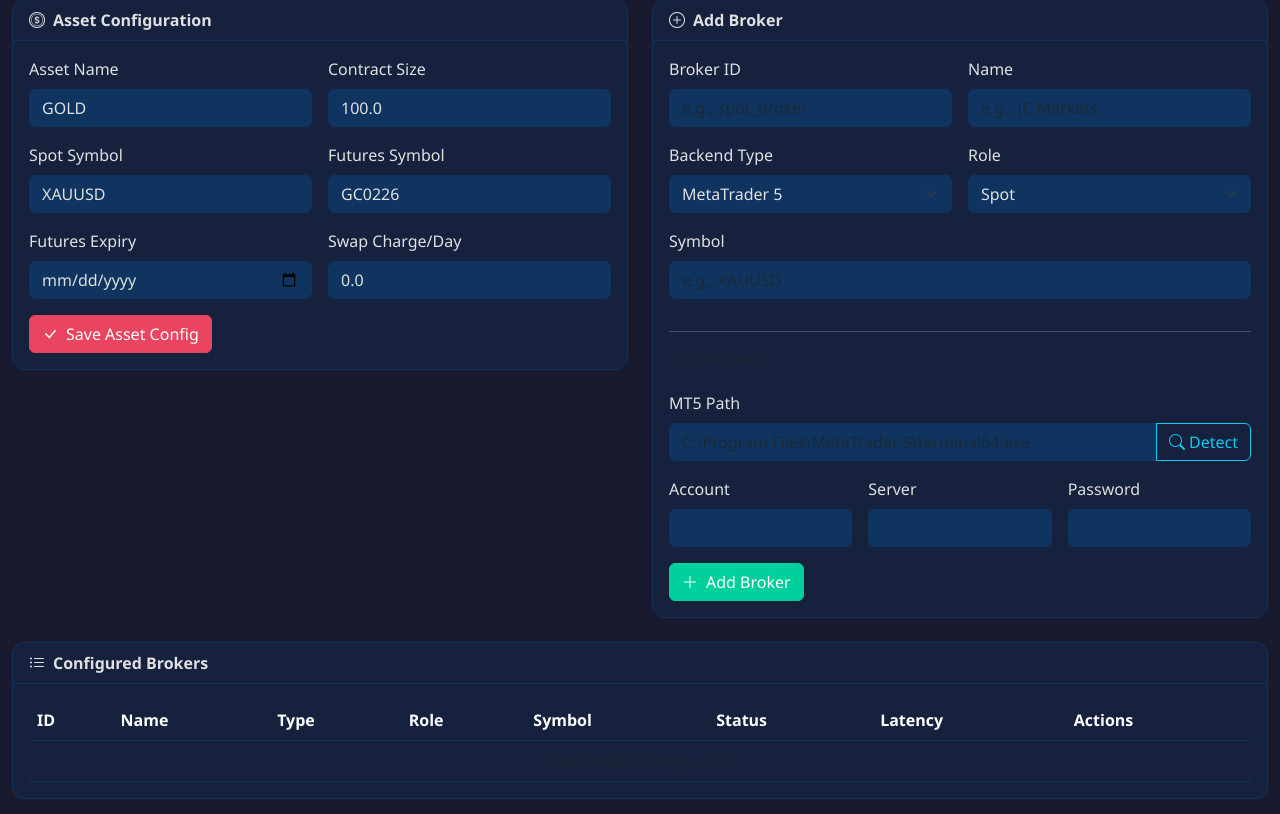
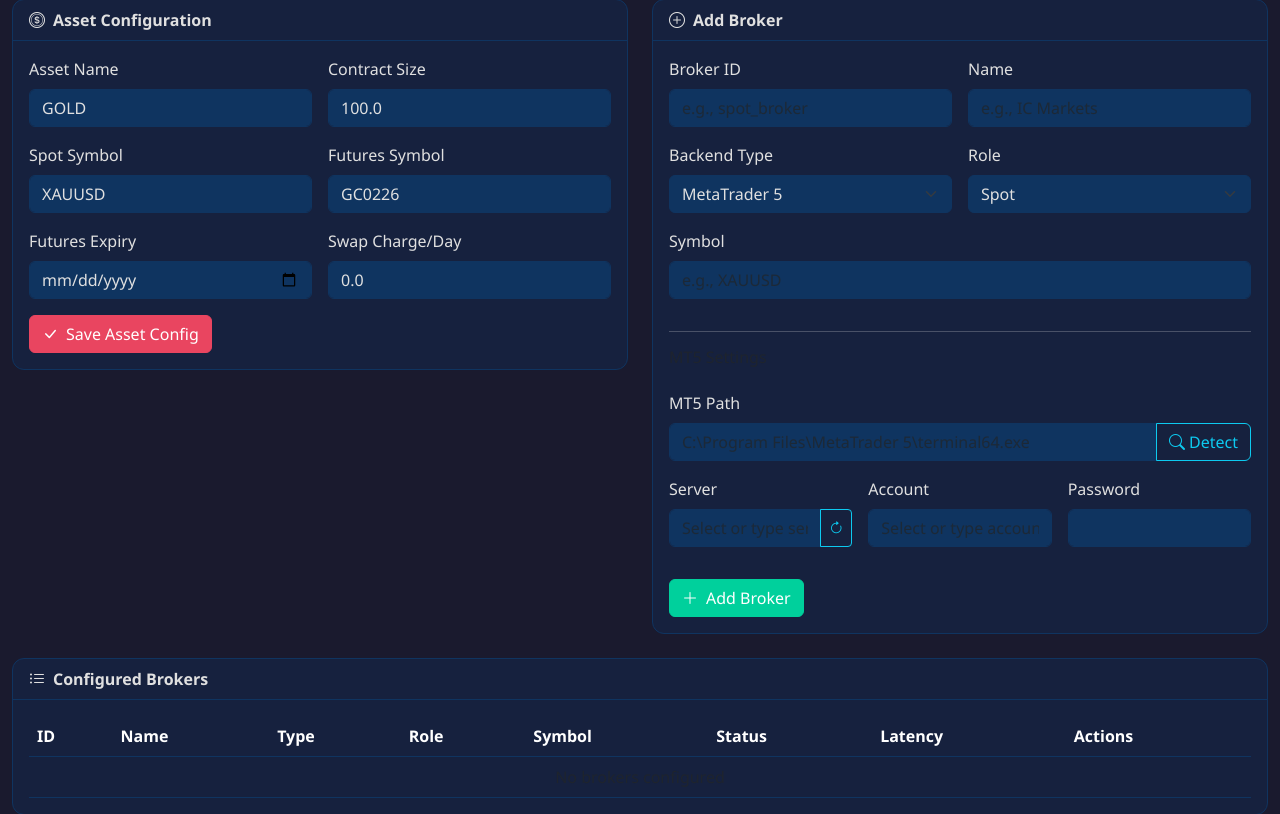
Before and after one commit to ajoxf/FIX_Protocol_Stat_Arb1, a Flask app: page /setup in a window 1280 px wide. Shown: the part 135-949 px from the top of the page. Run offline with Flask 3, Linux system fonts and the light colour scheme; data comes from the database, SQL or seed files in the repository; data that the repository does not hold is empty; some libraries are stand-ins or nearby versions.

Commit message:
Add MT5 account and server auto-detection
- Add /api/detect-mt5-accounts endpoint to scan MT5 data directory
- Reads servers from history folder and .srv files
- Reads saved accounts from config .ini files
- Auto-fills server and account fields when MT5 path is selected
- Server and Account fields now have autocomplete dropdowns
- Click refresh button to reload saved accounts

```diff
--- a/web/app.py
+++ b/web/app.py
@@ -497,6 +497,107 @@ def api_detect_mt5():
     })
 
 
+@app.route('/api/detect-mt5-accounts', methods=['POST'])
+def api_detect_mt5_accounts():
+    """Detect saved MT5 accounts for a given terminal path"""
+    import os
+    import hashlib
+    import configparser
+    import re
+
+    data = request.get_json()
+    mt5_path = data.get('mt5_path', '')
+
+    if not mt5_path or not os.path.isfile(mt5_path):
+        return jsonify({'success': False, 'error': 'Invalid MT5 path'})
+
+    found_servers = []
+    found_accounts = []
+
+    try:
+        # MT5 stores data in %APPDATA%\MetaQuotes\Terminal\<hash>\
+        # The hash is MD5 of the uppercase terminal path
+        terminal_path = os.path.dirname(mt5_path).upper()
+        path_hash = hashlib.md5(terminal_path.encode('utf-16-le')).hexdigest().upper()
+
+        appdata = os.environ.get('APPDATA', '')
+        data_dir = os.path.join(appdata, 'MetaQuotes', 'Terminal', path_hash)
+
+        if os.path.isdir(data_dir):
+            # Look for server list in config
+            config_dir = os.path.join(data_dir, 'config')
+
+            # Check for servers in the origin.txt or common config files
+            # Also check the 'servers' subdirectory in the main MT5 folder
+            servers_dir = os.path.join(os.path.dirname(mt5_path), 'config', 'servers')
+            if os.path.isdir(servers_dir):
+                for server_file in os.listdir(servers_dir):
+                    if server_file.endswith('.srv'):
+                        server_name = server_file[:-4]  # Remove .srv extension
+                        found_servers.append(server_name)
+
+            # Also check the history folder for server names
+            history_dir = os.path.join(data_dir, 'history')
+            if os.path.isdir(history_dir):
+                for item in os.listdir(history_dir):
+                    item_path = os.path.join(history_dir, item)
+                    if os.path.isdir(item_path) and item not in found_servers:
+                        # Server folders in history
+                        found_servers.append(item)
+
+            # Look for saved accounts in the accounts config
+            # Accounts are stored in accounts.dat (binary) but we can check lastlogin info
+            profiles_dir = os.path.join(data_dir, 'config')
+            if os.path.isdir(profiles_dir):
+                # Check for recent login info in ini files
+                for f in os.listdir(profiles_dir):
+                    if f.endswith('.ini'):
+                        try:
+                            ini_path = os.path.join(profiles_dir, f)
+                            with open(ini_path, 'r', encoding='utf-8', errors='ignore') as fp:
+                                content = fp.read()
+                                # Look for login patterns
+                                login_match = re.search(r'Login=(\d+)', content)
+                                server_match = re.search(r'Server=([^\r\n]+)', content)
+                                if login_match:
+                                    account_info = {
+                                        'account': login_match.group(1),
+                                        'server': server_match.group(1) if server_match else ''
+                                    }
+                                    if account_info not in found_accounts:
+                                        found_accounts.append(account_info)
+                        except Exception:
+                            pass
+
+            # Check common.ini for last used account
+            common_ini = os.path.join(data_dir, 'config', 'common.ini')
+            if os.path.isfile(common_ini):
+                try:
+                    with open(common_ini, 'r', encoding='utf-8', errors='ignore') as fp:
+                        content = fp.read()
+                        login_match = re.search(r'Login=(\d+)', content)
+                        server_match = re.search(r'Server=([^\r\n]+)', content)
+                        if login_match:
+                            account_info = {
+                                'account': login_match.group(1),
+                                'server': server_match.group(1) if server_match else ''
+                            }
+                            if account_info not in found_accounts:
+                                found_accounts.insert(0, account_info)  # Most recent first
+                except Exception:
+                    pass
+
+    except Exception as e:
+        return jsonify({'success': False, 'error': str(e)})
+
+    return jsonify({
+        'success': True,
+        'servers': sorted(set(found_servers)),
+        'accounts': found_accounts,
+        'data_dir': data_dir if 'data_dir' in dir() else None
+    })
+
+
 @app.route('/api/shutdown', methods=['POST'])
 def api_shutdown():
     """Shutdown the application gracefully"""
--- a/web/templates/setup.html
+++ b/web/templates/setup.html
@@ -121,16 +121,28 @@
                             <small class="text-muted" id="mt5-detect-status"></small>
                         </div>
                         <div class="col-md-4 mt5-fields">
-                            <label class="form-label">Account</label>
-                            <input type="number" class="form-control" name="mt5_account">
+                            <label class="form-label">Server</label>
+                            <div class="input-group">
+                                <input type="text" class="form-control" name="mt5_server" id="mt5-server"
+                                       list="mt5-server-list" placeholder="Select or type server">
+                                <datalist id="mt5-server-list"></datalist>
+                                <button class="btn btn-outline-info btn-sm" type="button" id="load-accounts-btn" title="Load saved accounts">
+                                    <i class="bi bi-arrow-clockwise"></i>
+                                </button>
+                            </div>
                         </div>
                         <div class="col-md-4 mt5-fields">
-                            <label class="form-label">Server</label>
-                            <input type="text" class="form-control" name="mt5_server">
+                            <label class="form-label">Account</label>
+                            <input type="text" class="form-control" name="mt5_account" id="mt5-account"
+                                   list="mt5-account-list" placeholder="Select or type account">
+                            <datalist id="mt5-account-list"></datalist>
                         </div>
                         <div class="col-md-4 mt5-fields">
                             <label class="form-label">Password</label>
                             <input type="password" class="form-control" name="mt5_password">
+                        </div>
+                        <div class="col-12 mt5-fields">
+                            <small class="text-muted" id="mt5-accounts-status"></small>
                         </div>
 
                         <!-- FIX Fields -->
@@ -308,10 +320,98 @@
         btn.innerHTML = '<i class="bi bi-search"></i> Detect';
     });
 
-    // When user selects from dropdown, populate the path field
+    // When user selects from dropdown, populate the path field and load accounts
     document.getElementById('mt5-detected-list').addEventListener('change', (e) => {
         if (e.target.value) {
             document.getElementById('mt5-path').value = e.target.value;
+            loadMT5Accounts(e.target.value);
+        }
+    });
+
+    // Load MT5 accounts function
+    async function loadMT5Accounts(mt5Path) {
+        const statusEl = document.getElementById('mt5-accounts-status');
+        const serverList = document.getElementById('mt5-server-list');
+        const accountList = document.getElementById('mt5-account-list');
+        const serverInput = document.getElementById('mt5-server');
+        const accountInput = document.getElementById('mt5-account');
+
+        if (!mt5Path) {
+            mt5Path = document.getElementById('mt5-path').value;
+        }
+
+        if (!mt5Path) {
+            statusEl.textContent = 'Enter MT5 path first';
+            return;
+        }
+
+        statusEl.textContent = 'Loading saved accounts...';
+
+        try {
+            const response = await fetch('/api/detect-mt5-accounts', {
+                method: 'POST',
+                headers: { 'Content-Type': 'application/json' },
+                body: JSON.stringify({ mt5_path: mt5Path })
+            });
+            const result = await response.json();
+
+            if (result.success) {
+                // Populate server datalist
+                serverList.innerHTML = '';
+                result.servers.forEach(server => {
+                    const option = document.createElement('option');
+                    option.value = server;
+                    serverList.appendChild(option);
+                });
+
+                // Populate account datalist
+                accountList.innerHTML = '';
+                result.accounts.forEach(acc => {
+                    const option = document.createElement('option');
+                    option.value = acc.account;
+                    option.textContent = `${acc.account} (${acc.server})`;
+                    accountList.appendChild(option);
+                });
+
+                // Auto-fill with most recent account if available
+                if (result.accounts.length > 0) {
+                    const recent = result.accounts[0];
+                    if (!serverInput.value) serverInput.value = recent.server;
+                    if (!accountInput.value) accountInput.value = recent.account;
+                }
+
+                const serverCount = result.servers.length;
+                const accountCount = result.accounts.length;
+                statusEl.textContent = `Found ${serverCount} server(s), ${accountCount} saved account(s)`;
+                statusEl.className = 'text-success';
+            } else {
+                statusEl.textContent = result.error || 'Could not load accounts';
+                statusEl.className = 'text-warning';
+            }
+        } catch (error) {
+            statusEl.textContent = 'Error: ' + error.message;
+            statusEl.className = 'text-danger';
+        }
+    }
+
+    // Load accounts button
+    document.getElementById('load-accounts-btn').addEventListener('click', () => {
+        loadMT5Accounts();
+    });
+
+    // When account is selected from datalist, auto-fill server
+    document.getElementById('mt5-account').addEventListener('change', (e) => {
+        const accountList = document.getElementById('mt5-account-list');
+        const serverInput = document.getElementById('mt5-server');
+        // Find the matching account's server
+        for (const option of accountList.options) {
+            if (option.value === e.target.value && option.textContent.includes('(')) {
+                const match = option.textContent.match(/\(([^)]+)\)/);
+                if (match && match[1]) {
+                    serverInput.value = match[1];
+                }
+                break;
+            }
         }
     });
 
```
